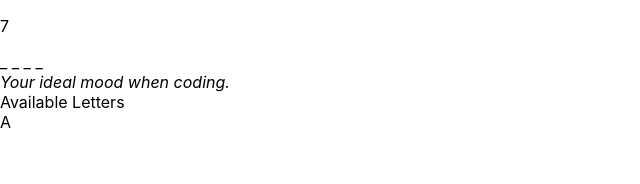
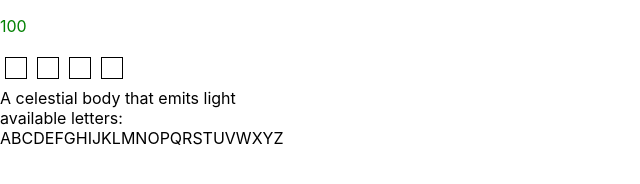
Before and after one commit to zakgarchad22/hangman, a React app: page / in a window 1280 px wide. Shown: the whole page, without its empty margins (0-640 px from the left). Built offline with nearby package versions, Linux system fonts and the light colour scheme.

Commit message:
hangman complete with extension

```diff
--- a/package.json
+++ b/package.json
@@ -13,7 +13,7 @@
     "web-vitals": "^2.1.4"
   },
   "scripts": {
-    "start": "react-scripts start",
+    "start": "cross-env PORT=4000 react-scripts start",
     "build": "react-scripts build",
     "test": "react-scripts test",
     "eject": "react-scripts eject"
@@ -35,5 +35,8 @@
       "last 1 firefox version",
       "last 1 safari version"
     ]
+  },
+  "devDependencies": {
+    "cross-env": "^7.0.3"
   }
 }
--- a/src/Game.js
+++ b/src/Game.js
@@ -2,31 +2,127 @@ import React, { useState } from 'react';
 import Score from './components/Score';
 import Letters from './components/Letters';
 import Solution from './components/Solution';
+import './App.css'
 
 const Game = () => {
-  const [guessesLeft, setGuessesLeft] = useState(7)
+  const startScore = 100
+
+  const letterStatus = () => {
+    const status = {}
+    for (let i = 65; i < 91; i++)
+    {
+      status[String.fromCharCode(i)] = false
+    }
+    return status
+  }
+
+  const wordsAndHints = [
+    { word: "FAITH", hint: "Belief and trust in something" },
+    { word: "HOPE", hint: "A positive expectation for the future" },
+    { word: "CHANGE", hint: "To make something different" },
+    { word: "LIGHT", hint: "A source of illumination" },
+    { word: "WAVE", hint: "A disturbance in the air or water" },
+    { word: "STAR", hint: "A celestial body that emits light" },
+    { word: "HEART", hint: "An organ that pumps blood throughout the body" },
+    { word: "FLOWER", hint: "A plant with colorful petals" },
+    { word: "SEASON", hint: "A time of year with distinct weather patterns" },
+    { word: "JOURNEY", hint: "A long distance traveled" },
+
+  ]
+  const index = Math.floor(Math.random() * wordsAndHints.length)
+  const newWord = wordsAndHints[index].word
+  const newHint = wordsAndHints[index].hint
+  const [word, setWord] = useState(newWord)
+  const [hint, setHint] = useState(newHint)
+  const [letters, setLetters] = useState(letterStatus)
+  const [guessedLetters, setGuessedLetters] = useState([])
+  const [score, setScore] = useState(startScore)
+  const [isGameOver, setIsGameOver] = useState(false)
+  const [gameMessage, setGameMessage] = useState('')
+
 
   const handleLetterInput = (letter) =>
   {
-    if (letter === 'A')
+
+    if (guessedLetters.includes(letter) || score <= 0)
     {
-      alert('Correct! You have ' + guessesLeft + ' guesses left.')
+      return
+    }
+
+    const newGuessedLetters = [...guessedLetters, letter]
+    setGuessedLetters(newGuessedLetters)
+
+
+
+    if(0 >= (score))
+    {
+      return
+    }
+    if (word.includes(letter))
+    {
+
+      setScore(score + 10)
     }
     else
     {
-      alert('Incorrect. You have ' + guessesLeft + ' guesses left.')
-      setGuessesLeft(guessesLeft - 1)
+
+      setScore(score - 10)
     }
+
+
+    const updatedLetters = { ...letters }
+    updatedLetters[letter] = true
+    setLetters(updatedLetters)
+
+    const isWordGuessed = word.split('').every(l => newGuessedLetters.includes(l))
+    if (isWordGuessed)
+    {
+      setGameMessage('won')
+      setIsGameOver(true)
+    }
+    else if (score <= 10)
+    {
+      setGameMessage('lost')
+      setIsGameOver(true)
+    }
+
+
+
+  }
+
+
+  const resetGame = () => {
+    const index = Math.floor(Math.random() * wordsAndHints.length)
+    const newWord = wordsAndHints[index].word
+    const newHint = wordsAndHints[index].hint
+    setWord(newWord)
+    setHint(newHint)
+    setLetters(letterStatus())
+    setGuessedLetters([])
+    setScore(startScore)
+    setIsGameOver(false)
+    setGameMessage('')
   }
 
   return (
-      <>
-        <Score guessesLeft={guessesLeft} />
-        <Solution />
-        <Letters handleLetterInput={handleLetterInput} />
+    <div className="container">
 
-      </>
+      {!isGameOver && (
+        <>
+          <Score score={score} />
+          <Solution word={word} hint = {hint} guessedLetters={guessedLetters} />
+          <Letters handleLetterInput={handleLetterInput} letters={letters} hint = {hint} />
+        </>
+      )}
 
+      {isGameOver && (
+        <div>
+          <p>{gameMessage}</p>
+          <button onClick={resetGame}>Restart Game</button>
+        </div>
+      )}
+
+    </div>
 
   )
 }
--- a/src/components/Letter.js
+++ b/src/components/Letter.js
@@ -1,15 +1,16 @@
 import React from 'react';
 
 
-const Letter = () =>
+const Letter = ({letter , active, onLetterClick}) =>
 {
+
+  const style = {color: active ? "gray" : "black"}
   return (
-  <div>
 
-  <div>Available Letters</div>
-  <span>A</span>
+    <span style={style} onClick = {onLetterClick}>
+      {letter}
+    </span>
 
-  </div>
   )
 
 }
--- a/src/components/Letters.js
+++ b/src/components/Letters.js
@@ -1,11 +1,20 @@
 import React from 'react';
 import Letter from './Letter'
 
-const Letters = () =>
+const Letters = ({letters , handleLetterInput , hint}) =>
 {
+
+
+
   return (
     <div>
-      <Letter> </Letter>
+      <div>{hint}</div>
+      <div>available letters:</div>
+      <div>
+        {Object.keys(letters).map((letter, index) => (
+          <Letter key={letter} letter={letter} active={letters[letter]} onLetterClick={() => handleLetterInput(letter)} />
+        ))}
+      </div>
     </div>
   )
 }
--- a/src/components/Score.js
+++ b/src/components/Score.js
@@ -1,9 +1,25 @@
-import React from 'react';
 
-const Score = ({ guessesLeft }) => {
+const Score = ({ score }) => {
+
+  const setColor = () => {
+    if (score > 80 )
+      {
+      return "green"
+      }
+    else if(50 < score < 80)
+      {
+      return "blue"
+      }
+    else if (0 < score < 50)
+      {
+      return "red"
+      }
+  }
+  const color = setColor()
   return (
     <div>
-      <p>{guessesLeft}</p>
+
+      <p style = {{ color : color }}>{score}</p>
     </div>
   )
 }
--- a/src/components/Solution.js
+++ b/src/components/Solution.js
@@ -1,17 +1,23 @@
 import React from 'react';
 
-const Solution = () => {
-  const underscores = Array(4).fill('_')
+import './solution.css'
+
+const Solution = ({guessedLetters  , word}) =>
+{
 
   return (
     <div>
-
-      {underscores.map((underscore, index) => (
-        <span key={index}> {underscore} </span>
-      ))}
-       <div><em>Your ideal mood when coding.</em></div>
+      {word.split('').map((letter, index) =>
+      {
+        const isGuessed = guessedLetters.includes(letter)
+        return (
+          <span key={index} className={isGuessed ? "letter" : "blankSquare"}>
+            {isGuessed ? letter : ""}
+          </span>
+        )
+      })}
     </div>
   )
 }
 
-export default Solution
+export default Solution;
--- /dev/null
+++ b/src/components/solution.css
@@ -0,0 +1,18 @@
+.letter {
+    display: inline-block;
+    margin: 5px;
+    border: 1px solid black;
+    width: 20px;
+    height: 20px;
+    line-height: 20px;
+    text-align: center;
+  }
+
+  .blankSquare {
+    display: inline-block;
+    margin: 5px;
+    border: 1px solid black;
+    width: 20px;
+    height: 20px;
+    background-color: transparent;
+  }
```
Also changed, not shown: src/App.css (line endings or trailing spaces), 1 other file.
